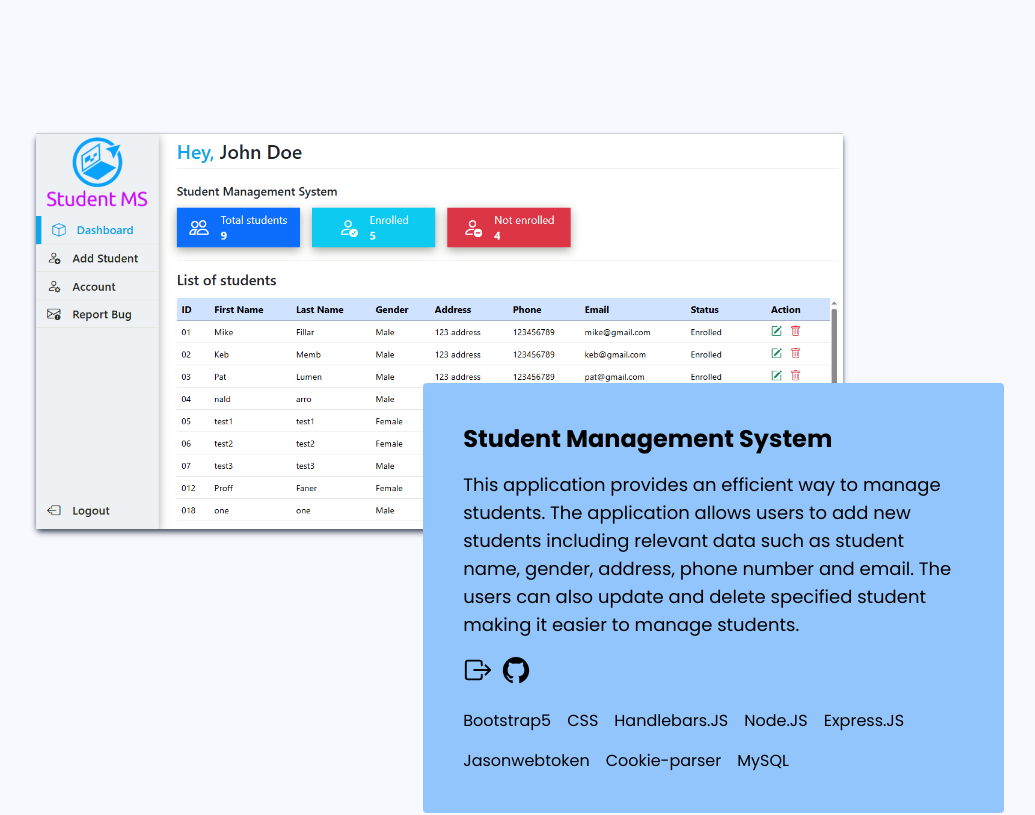
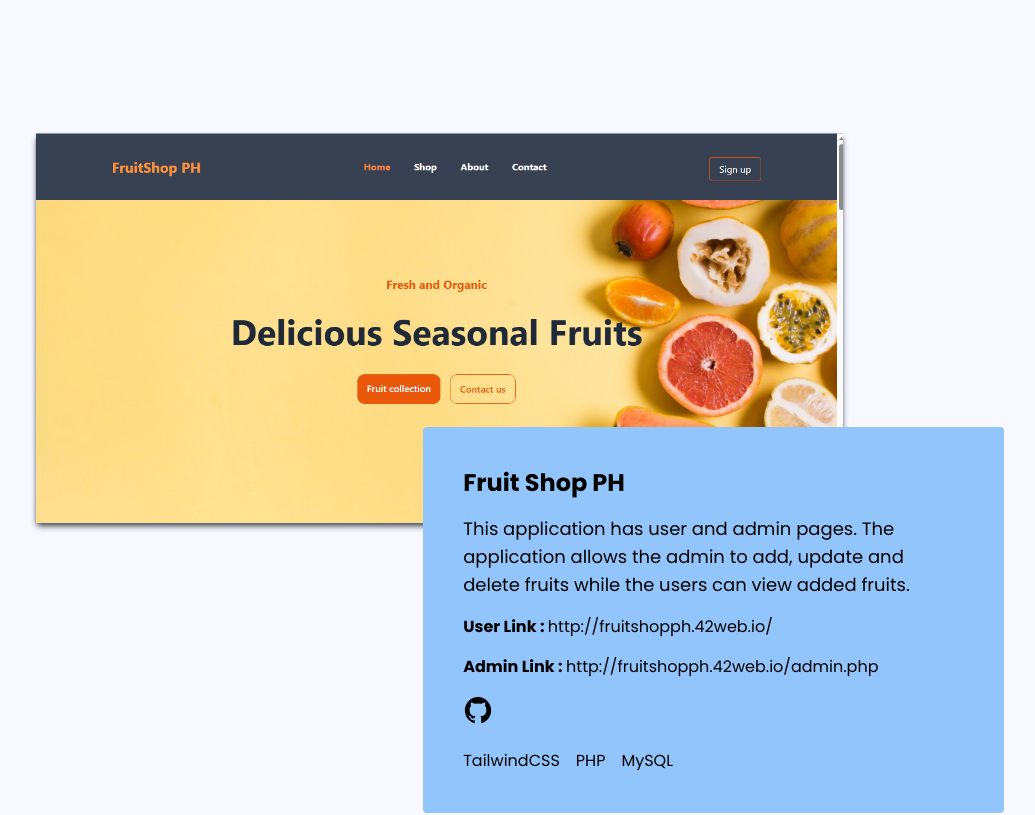
Before and after one commit to mikefillar/mikefillar.github.io, a React (Create React App) app: page / in a window 1280 px wide. Shown: the part 1440-2255 px from the top of the page, without its empty margins (120-1155 px from the left). Built offline with nearby package versions, Linux system fonts and the light colour scheme.

Commit message:
project 4 added

```diff
--- a/src/Components/Project.js
+++ b/src/Components/Project.js
@@ -3,6 +3,7 @@
 import project1 from "../img/project1.png";
 import project2 from "../img/project2.png";
 import project from "../img/project.png";
+import project3 from "../img/project3.png";
 
 const Project = () => {
   return (
@@ -10,6 +11,63 @@
       className="m-5 p-3 sm:m-7 sm:p-10 md:p-15 semilarge:px-32 semilarge:m-15 h-full"
       id="project"
     >
+      {/* fruitshop */}
+      <div className="relative w-full h-auto md:h-screen py-20 mb-10 md:mb-0">
+        <div className="static md:absolute left-0 w-full md:w-5/6 rounded shadow-md shadow-gray-600">
+          <a href="http://fruitshopph.42web.io/" target="_blank">
+            <img className="" src={project3} alt="coding" />
+          </a>
+        </div>
+        <div className="static md:absolute right-0 mt-10 md:mt-0 md:bg-blue-300 rounded md:p-10 bottom-10 z-10 w-full md:w-5/6 xl:w-3/5 flex flex-col gap-4 justify-start text-center md:text-left">
+          <a
+            href="http://fruitshopph.42web.io/"
+            className="text-black font-bold text-2xl hover:scale-105 hover:underline transition-all duration-200 ease-linear"
+          >
+            Fruit Shop PH
+          </a>
+          <p className="text-black text-sm sm:text-base semilarge:text-lg large:text-xl">
+            This application has user and admin pages. The application allows
+            the admin to add, update and delete fruits while the users can view
+            added fruits.
+          </p>
+          <p>
+            <b>User Link : </b>
+            <a className="hover:text-white" href="http://fruitshopph.42web.io/">
+              http://fruitshopph.42web.io/
+            </a>
+          </p>
+          <p>
+            <b>Admin Link : </b>
+            <a
+              className="hover:text-white"
+              href="http://fruitshopph.42web.io/admin.php"
+            >
+              http://fruitshopph.42web.io/admin.php
+            </a>
+          </p>
+          <div className="flex gap-2 justify-center items-center md:justify-start md:items-start">
+            {/* <a
+              href="https://school-of-school.onrender.com/"
+              target="_blank"
+              className="text-3xl text-black hover:scale-110 transition-all duration-200 ease-linear"
+            >
+              <ion-icon name="exit-outline"></ion-icon>
+            </a> */}
+            <a
+              href="https://github.com/mikefillar/fruit-shop-ph"
+              target="_blank"
+              className="text-3xl text-black hover:scale-110 transition-all duration-200 ease-linear"
+            >
+              <ion-icon name="logo-github"></ion-icon>
+            </a>
+          </div>
+          <ul className="flex gap-4 justify-center items-center md:justify-start md:items-start flex-wrap">
+            <li className="text-black text-sm sm:text-base">TailwindCSS</li>
+            <li className="text-black text-sm sm:text-base">PHP</li>
+            <li className="text-black text-sm sm:text-base">MySQL</li>
+          </ul>
+        </div>
+      </div>
       {/* student ms */}
       <div className="relative w-full h-auto md:h-screen py-20 mb-10 md:mb-0">
         <div className="static md:absolute left-0 w-full md:w-5/6 rounded shadow-md shadow-gray-600">
```
Also changed, not shown: src/img/project3.png (added).
